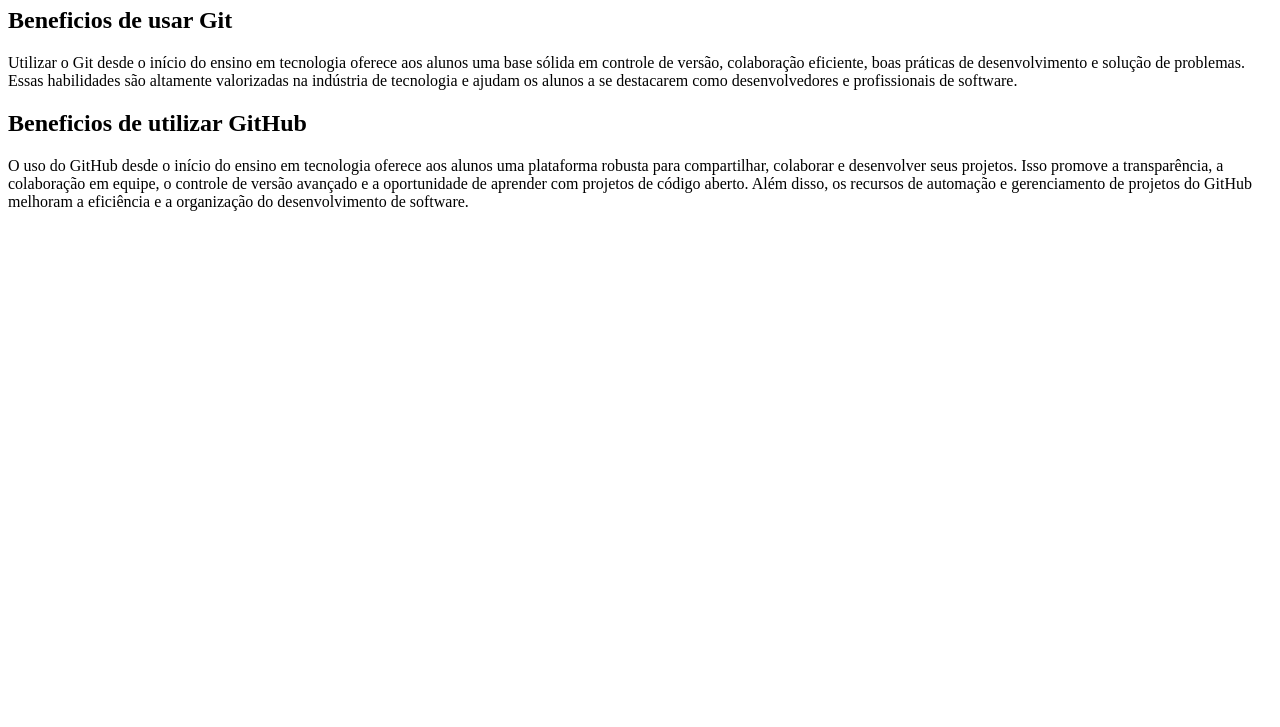
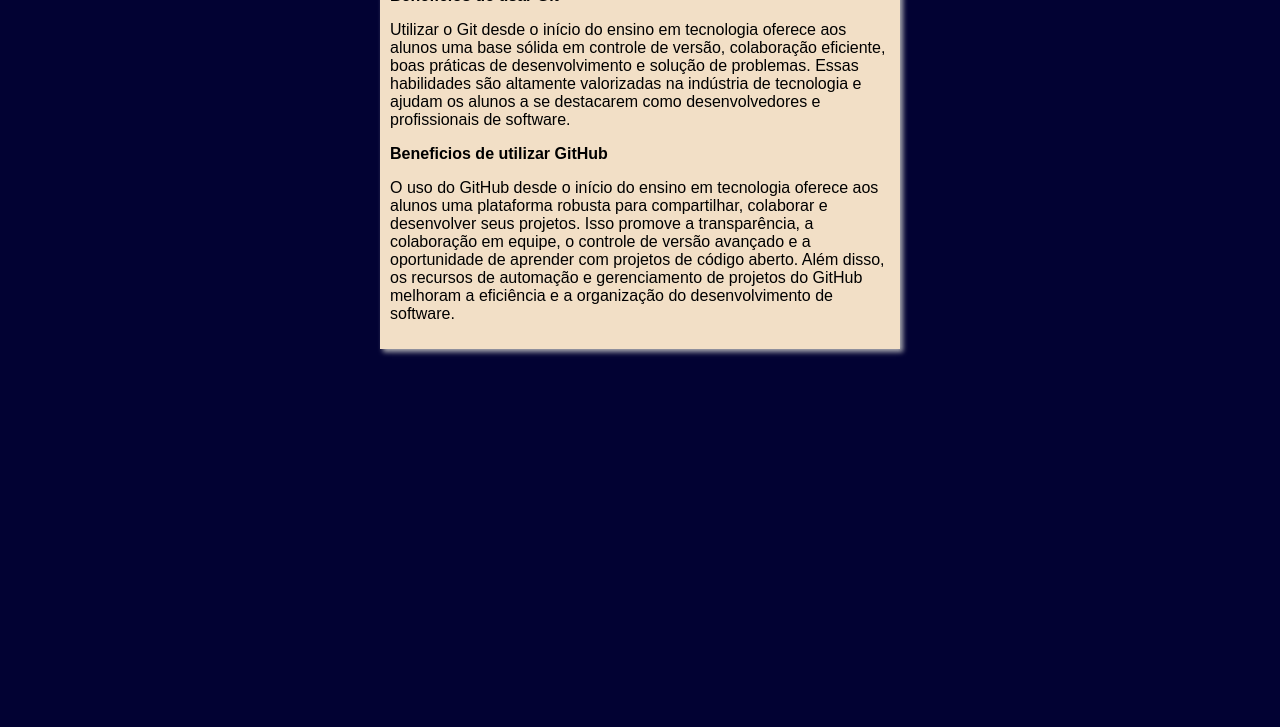
Before and after one commit to DevJPaiva/TesteBranches2, a plain HTML site: page index.html in a window 1280 px wide. Shown: the part 73-800 px from the top of the page. Drawn offline with Linux system fonts and the light colour scheme.

Commit message:
link style
css

```diff
--- a/index.html
+++ b/index.html
@@ -5,6 +5,7 @@
     <meta http-equiv="X-UA-Compatible" content="IE=edge">
     <meta name="viewport" content="width=device-width, initial-scale=1.0">
     <title> Git e GitHub sem terminal - Curso em Video </title>
+    <link rel="stylesheet" href="estilos/stylos.css">
 </head>
 <body>
     <main>
```
